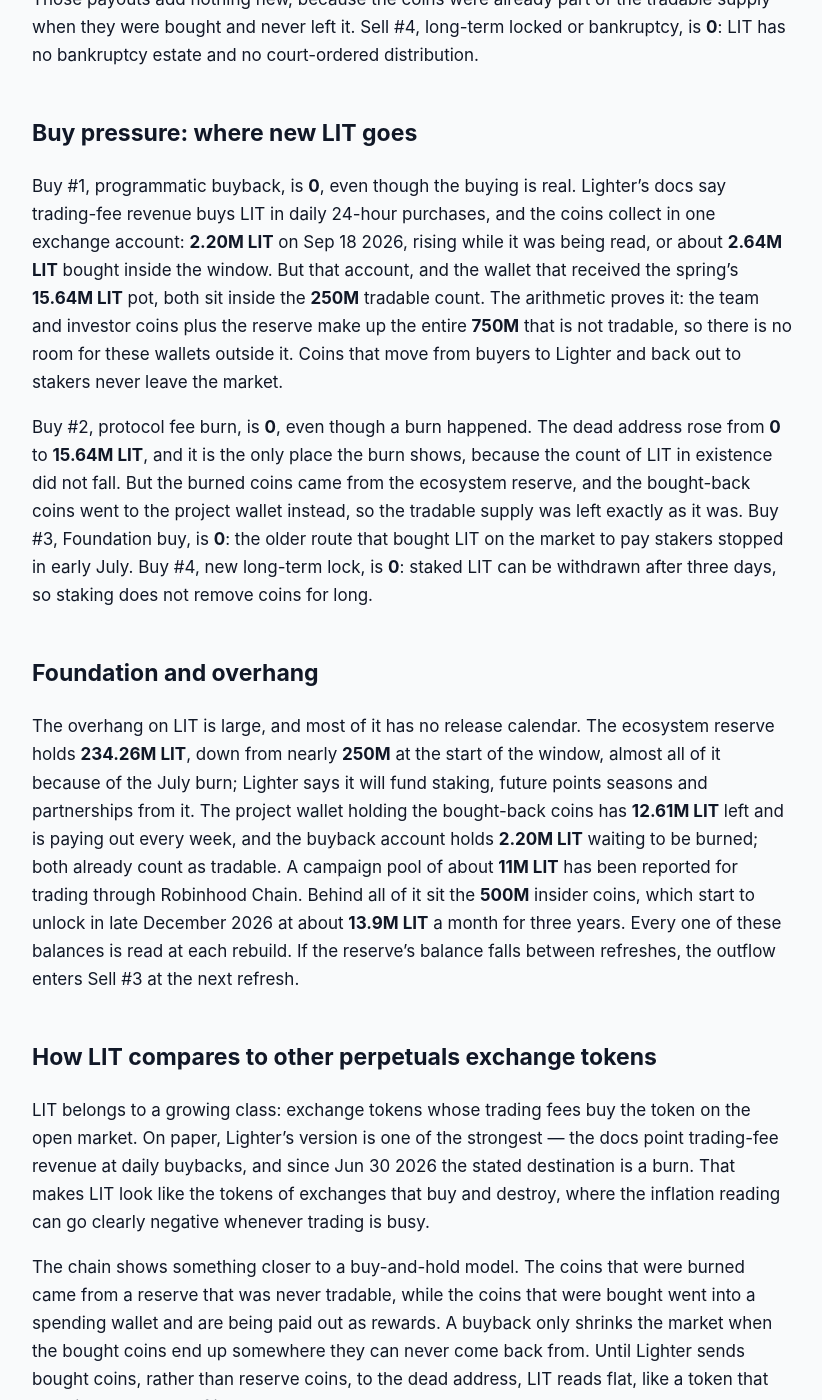
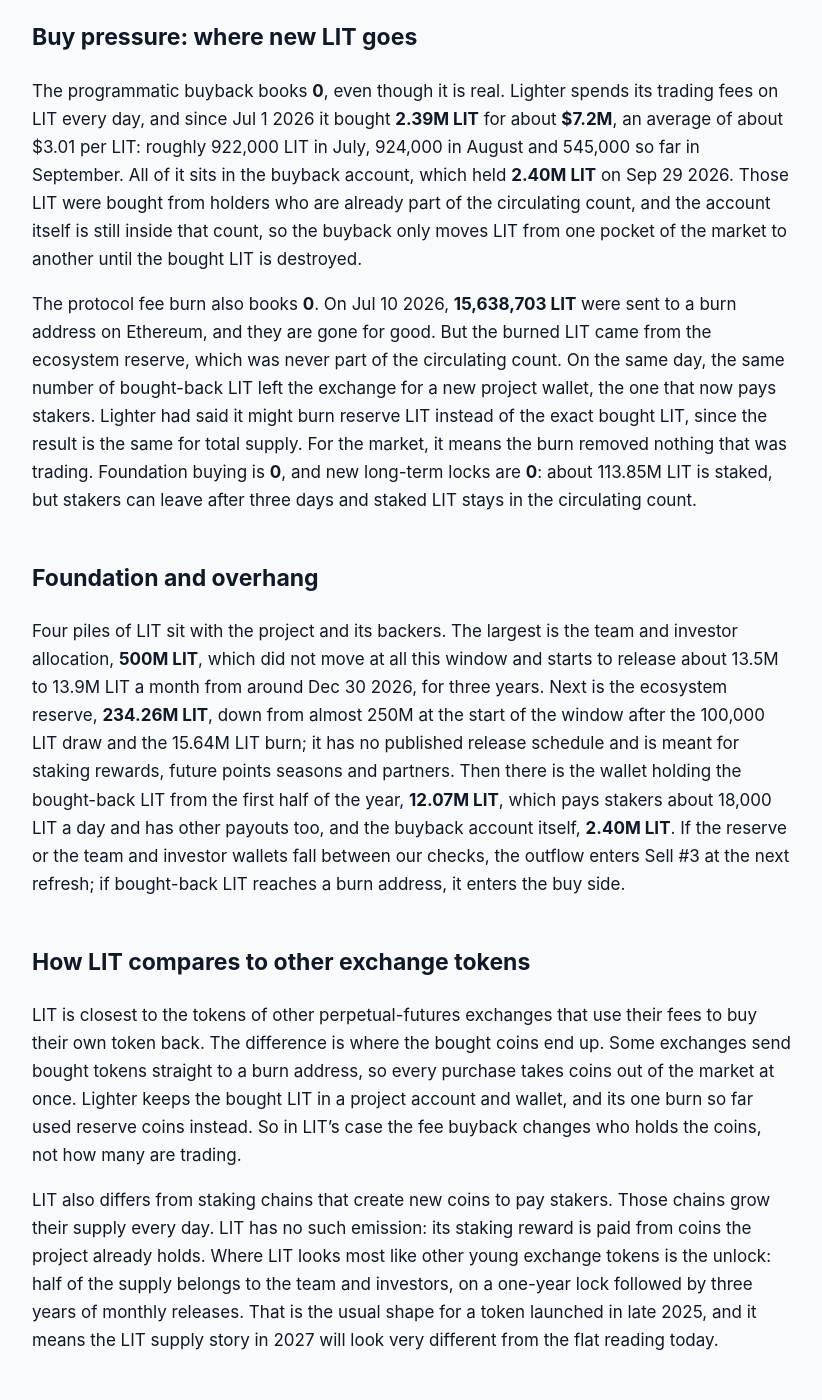
Before and after one commit to jeevansongmy-spec/mrnasdog-articles, a Jekyll site: the page built from crypto/lit-pressure-framework.md, in a window 1280 px wide and 1400 px high, scrolled down 1174 px. Shown: the whole window, without its empty margins (228-1050 px from the left). Built offline with Jekyll 4.4.1, drawn with Linux system fonts in a browser that asks for light colours; some of the changed text lies outside the part shown.

Commit message:
publish: crypto/lit-pressure-framework

```diff
--- a/crypto/lit-pressure-framework.md
+++ b/crypto/lit-pressure-framework.md
@@ -1,6 +1,6 @@
 ---
 title:         "LIT Inflation Analysis · September 2026 · Mixed flows · supply roughly steady"
-description:   "Mixed flows, supply roughly steady: LIT reads +0.04% over 90 days and flat next. Lighter's buyback coins stay in the market, and its July burn hit the reserve."
+description:   "LIT supply is flat: +0.04% over 90 days, 0% next. The fee buyback and July's 15.64M burn left the count unchanged; 500M insider LIT unlocks from Dec 30 2026."
 canonical_url: "https://mrnasdog.com/research/lit/inflation"
 tags:          ["crypto", "lit", "lighter", "perpdex"]
 published:     true
@@ -8,44 +8,44 @@ published:     true
 
 > Originally published at **[mrnasdog.com/research/lit/inflation](https://mrnasdog.com/research/lit/inflation)** by MrNasdog.
 
-LIT is flat: the Pressure Framework reads Lighter's token at **+0.04%** over the trailing 90 days and **0.00%** over the next 90, against a monitor reading of **−0.03%**. Lighter buys LIT back every day with its trading fees, but the bought coins stay inside the **250M LIT** tradable supply, and the **15.64M LIT** burned on Jul 10 2026 came from the ecosystem reserve, which was never tradable. The only new LIT to reach the market was **0.10M** of staking rewards from that reserve. The supply is capped at **1,000M LIT**, and half of it, **500M** for the team and investors, stays locked until a cliff in late December 2026.
+The LIT supply of Lighter is flat today: only **100,000 LIT** reached the market from a locked wallet in the last 90 days, against **0** taken out, a net change of **+0.04%** of the **250M** circulating LIT, and **0.00%** for the next 90 days. The fee buyback and the Jul 10 2026 burn of **15.64M LIT** both look big, but neither moved the circulating count. The real supply event is the team and investor unlock of **500M LIT**, which starts around **Dec 30 2026**, two days after our next window ends.
 
 ## The verdict, in one paragraph
 
-Against a circulating base of **250M LIT**, the framework books **0.10M LIT** of sell pressure and **0** of buy pressure over the trailing 90 days — a net of **+0.04%** — and **0** on both sides for the next 90 days, a net of **0.00%**. The inflation monitor reads **−0.03%** for the same window, a gap of **0.07 percentage points**, inside the framework's 0.5pp tolerance, so the overview page carries no monitor-gap warning. The two readings agree because the arithmetic closes: the whole non-tradable supply is the team and investor coins plus the ecosystem reserve, and the tradable supply grew by exactly the **0.10M** the reserve sent out. The label for LIT is a buyback token whose buyback has not yet left the market: the buying is real, but the coins it buys are still tradable.
+LIT reads **+0.04%** over the last 90 days (Jul 1 to Sep 29 2026) and **0.00%** for the next 90 days. Our supply monitor reads **−0.06%** over the same 90 days, a gap of **0.10** percentage points, well inside our half-point tolerance, so no warning flag is shown. The two readings agree because both say the same thing: the number of LIT in the market has barely changed since launch. Lighter is a perpetual-futures exchange built as a zero-knowledge rollup on Ethereum, LIT has a total of **1B**, and three quarters of it is still held back. In one line: a flat supply today with a large, dated unlock waiting just past the window.
 
 ## Sell pressure: where new LIT comes from
 
-It does not come from minting. Sell #1, protocol inflation, is **0**: Lighter created a fixed **1,000M LIT** at launch, and the count of LIT in existence read exactly the same at both ends of the window. That count is kept in a stored value the contract can change, not a number written into its code, so an unchanged reading is a real measurement rather than a constant. Sell #2, vesting unlocks, is also **0**. The team holds 26% and investors 24%, together **500M LIT**, behind a one-year cliff from the Dec 30 2025 launch. The framework read all **262** wallets that received those coins: together they held exactly **500M LIT** at both ends of the window, so not a single insider coin reached the market.
+Protocol inflation is **0**. LIT has no emission schedule: all 1B LIT were created in October 2025, and the total supply of the LIT contract on Ethereum read exactly 1B at both ends of the window. Lighter does pay stakers a 6% yearly reward, and **1,445,297 LIT** went out between Jul 13 and Sep 28 2026, about 17,800 LIT a day lately. But those rewards come from a wallet holding bought-back LIT, coins that were already part of the circulating count, so the staking reward adds nothing new to the market.
 
-Sell #3, Foundation and unscheduled unlocks, is **0.10M LIT**: one batch of staking rewards sent from the ecosystem reserve on Jul 3 2026. Lighter said on Jun 30 2026 that staking would now be paid from that reserve, but since mid-July the weekly rewards have come from a different place — a project wallet holding the LIT bought back in the spring. That wallet has paid out **3.03M LIT** to stakers, partners and trading campaigns and still holds **12.61M LIT**. Those payouts add nothing new, because the coins were already part of the tradable supply when they were bought and never left it. Sell #4, long-term locked or bankruptcy, is **0**: LIT has no bankruptcy estate and no court-ordered distribution.
+Vesting unlocks are **0**. The team holds **260M LIT** and investors hold **240M LIT**, all still locked. Their one-year lock runs from the token launch on Dec 30 2025, and the first monthly release, about **13.5M to 13.9M LIT**, lands around Dec 30 2026. Our next 90-day window closes on Dec 28 2026, so the release counts as 0 here, by two days.
+
+Foundation and unscheduled unlocks come to **100,000 LIT**. On Jul 3 2026 the Lighter ecosystem reserve sent 100,000 LIT to the wallet that paid stakers at the time. It is the only time in the window that coins crossed from a locked wallet into the market. The reserve has not paid anything out since Jul 10, so the forward figure is 0. Long-term locks and bankruptcy releases are **0**: there is no estate or court schedule releasing LIT.
 
 ## Buy pressure: where new LIT goes
 
-Buy #1, programmatic buyback, is **0**, even though the buying is real. Lighter's docs say trading-fee revenue buys LIT in daily 24-hour purchases, and the coins collect in one exchange account: **2.20M LIT** on Sep 18 2026, rising while it was being read, or about **2.64M LIT** bought inside the window. But that account, and the wallet that received the spring's **15.64M LIT** pot, both sit inside the **250M** tradable count. The arithmetic proves it: the team and investor coins plus the reserve make up the entire **750M** that is not tradable, so there is no room for these wallets outside it. Coins that move from buyers to Lighter and back out to stakers never leave the market.
+The programmatic buyback books **0**, even though it is real. Lighter spends its trading fees on LIT every day, and since Jul 1 2026 it bought **2.39M LIT** for about **$7.2M**, an average of about $3.01 per LIT: roughly 922,000 LIT in July, 924,000 in August and 545,000 so far in September. All of it sits in the buyback account, which held **2.40M LIT** on Sep 29 2026. Those LIT were bought from holders who are already part of the circulating count, and the account itself is still inside that count, so the buyback only moves LIT from one pocket of the market to another until the bought LIT is destroyed.
 
-Buy #2, protocol fee burn, is **0**, even though a burn happened. The dead address rose from **0** to **15.64M LIT**, and it is the only place the burn shows, because the count of LIT in existence did not fall. But the burned coins came from the ecosystem reserve, and the bought-back coins went to the project wallet instead, so the tradable supply was left exactly as it was. Buy #3, Foundation buy, is **0**: the older route that bought LIT on the market to pay stakers stopped in early July. Buy #4, new long-term lock, is **0**: staked LIT can be withdrawn after three days, so staking does not remove coins for long.
+The protocol fee burn also books **0**. On Jul 10 2026, **15,638,703 LIT** were sent to a burn address on Ethereum, and they are gone for good. But the burned LIT came from the ecosystem reserve, which was never part of the circulating count. On the same day, the same number of bought-back LIT left the exchange for a new project wallet, the one that now pays stakers. Lighter had said it might burn reserve LIT instead of the exact bought LIT, since the result is the same for total supply. For the market, it means the burn removed nothing that was trading. Foundation buying is **0**, and new long-term locks are **0**: about 113.85M LIT is staked, but stakers can leave after three days and staked LIT stays in the circulating count.
 
 ## Foundation and overhang
 
-The overhang on LIT is large, and most of it has no release calendar. The ecosystem reserve holds **234.26M LIT**, down from nearly **250M** at the start of the window, almost all of it because of the July burn; Lighter says it will fund staking, future points seasons and partnerships from it. The project wallet holding the bought-back coins has **12.61M LIT** left and is paying out every week, and the buyback account holds **2.20M LIT** waiting to be burned; both already count as tradable. A campaign pool of about **11M LIT** has been reported for trading through Robinhood Chain. Behind all of it sit the **500M** insider coins, which start to unlock in late December 2026 at about **13.9M LIT** a month for three years. Every one of these balances is read at each rebuild. If the reserve's balance falls between refreshes, the outflow enters Sell #3 at the next refresh.
+Four piles of LIT sit with the project and its backers. The largest is the team and investor allocation, **500M LIT**, which did not move at all this window and starts to release about 13.5M to 13.9M LIT a month from around Dec 30 2026, for three years. Next is the ecosystem reserve, **234.26M LIT**, down from almost 250M at the start of the window after the 100,000 LIT draw and the 15.64M LIT burn; it has no published release schedule and is meant for staking rewards, future points seasons and partners. Then there is the wallet holding the bought-back LIT from the first half of the year, **12.07M LIT**, which pays stakers about 18,000 LIT a day and has other payouts too, and the buyback account itself, **2.40M LIT**. If the reserve or the team and investor wallets fall between our checks, the outflow enters Sell #3 at the next refresh; if bought-back LIT reaches a burn address, it enters the buy side.
 
-## How LIT compares to other perpetuals exchange tokens
+## How LIT compares to other exchange tokens
 
-LIT belongs to a growing class: exchange tokens whose trading fees buy the token on the open market. On paper, Lighter's version is one of the strongest — the docs point trading-fee revenue at daily buybacks, and since Jun 30 2026 the stated destination is a burn. That makes LIT look like the tokens of exchanges that buy and destroy, where the inflation reading can go clearly negative whenever trading is busy.
+LIT is closest to the tokens of other perpetual-futures exchanges that use their fees to buy their own token back. The difference is where the bought coins end up. Some exchanges send bought tokens straight to a burn address, so every purchase takes coins out of the market at once. Lighter keeps the bought LIT in a project account and wallet, and its one burn so far used reserve coins instead. So in LIT's case the fee buyback changes who holds the coins, not how many are trading.
 
-The chain shows something closer to a buy-and-hold model. The coins that were burned came from a reserve that was never tradable, while the coins that were bought went into a spending wallet and are being paid out as rewards. A buyback only shrinks the market when the bought coins end up somewhere they can never come back from. Until Lighter sends bought coins, rather than reserve coins, to the dead address, LIT reads flat, like a token that pays its stakers out of its own buybacks.
-
-The bigger difference from mature exchange tokens is the calendar. Many of them finished their insider vesting long ago. LIT has not started: **500M** insider coins, twice today's tradable supply, begin unlocking in late December 2026 at about **13.9M LIT** a month — more than **5%** of today's tradable supply every month.
+LIT also differs from staking chains that create new coins to pay stakers. Those chains grow their supply every day. LIT has no such emission: its staking reward is paid from coins the project already holds. Where LIT looks most like other young exchange tokens is the unlock: half of the supply belongs to the team and investors, on a one-year lock followed by three years of monthly releases. That is the usual shape for a token launched in late 2025, and it means the LIT supply story in 2027 will look very different from the flat reading today.
 
 ## What to watch in the next 90 days
 
-First, the next burn: the **2.20M LIT** in the buyback account is due to be burned, and a burn of those bought coins — not reserve coins — would be the first time Lighter's buyback actually took LIT off the market. Second, the ecosystem reserve at **234.26M LIT**: any new release from it, for staking once the project wallet runs down or for a new points season, enters the sell side. Third, the Robinhood Chain trading campaign and whether it is paid from the reserve or from coins already in the market. Fourth, the buyback pace itself, which follows trading revenue. Fifth, the insider cliff: it falls just after this window, around Dec 27 2026, and each monthly unlock of about **13.9M LIT** after it equals more than **5%** of today's tradable supply.
+First, the burn of the third-quarter buyback. About 2.40M LIT sits in the buyback account, and Lighter says bought LIT is to be burned; after the Jun 30 quarter end the burn came about ten days later, so a similar step may come in October 2026. If Lighter burns the bought LIT itself, it counts as buy pressure; if it burns reserve LIT again, it counts as 0.
+
+Second, the team and investor release around Dec 30 2026, about 13.5M to 13.9M LIT, just outside this window but the biggest supply event on the LIT calendar. Third, any new draw from the 234.26M LIT reserve for points seasons, partners or staking. Fourth, the staking wallet: at about 18,000 LIT a day, its 12.07M LIT lasts well into 2028, but a change to the 6% reward would change that pace.
 
 ## Summary
 
-The MrNasdog Pressure Framework reads LIT at **+0.04%** over the trailing 90 days and **0.00%** projected forward: mixed flows, supply roughly steady. Lighter's daily fee buyback is real, but the coins it buys stay inside the tradable supply, and the **15.64M LIT** burned on Jul 10 2026 came from a reserve that was never tradable — so the only new LIT to reach the market was **0.10M** of staking rewards. The key risk is the calendar rather than the buyback: **500M** insider coins start unlocking in late December 2026, and **234.26M LIT** more sits in a reserve with no release schedule. The ceiling is a fixed **1,000M LIT** that did not change.
+LIT, the token of the Lighter exchange, reads flat: **+0.04%** over the last 90 days and **0.00%** for the next 90, in line with our monitor at **−0.06%**. The fee buyback of about 2.39M LIT a quarter and the 15.64M LIT burn of Jul 10 2026 did not change the circulating count, because the bought coins stay in project hands inside that count and the burned coins came from the locked reserve. The key risk is the **500M LIT** team and investor allocation, which begins releasing about 13.5M to 13.9M LIT a month around Dec 30 2026, out of a 1B LIT total.
 
----
-
-*MrNasdog Pressure Framework analysis of LIT, Metric 1 — Inflation. Data + explanation only. Not financial advice. Updated Sep 18 2026.*
+*MrNasdog Pressure Framework analysis of LIT, Metric 1 — Inflation. Data + explanation only. Not financial advice. Checked Sep 29 2026.*
```
